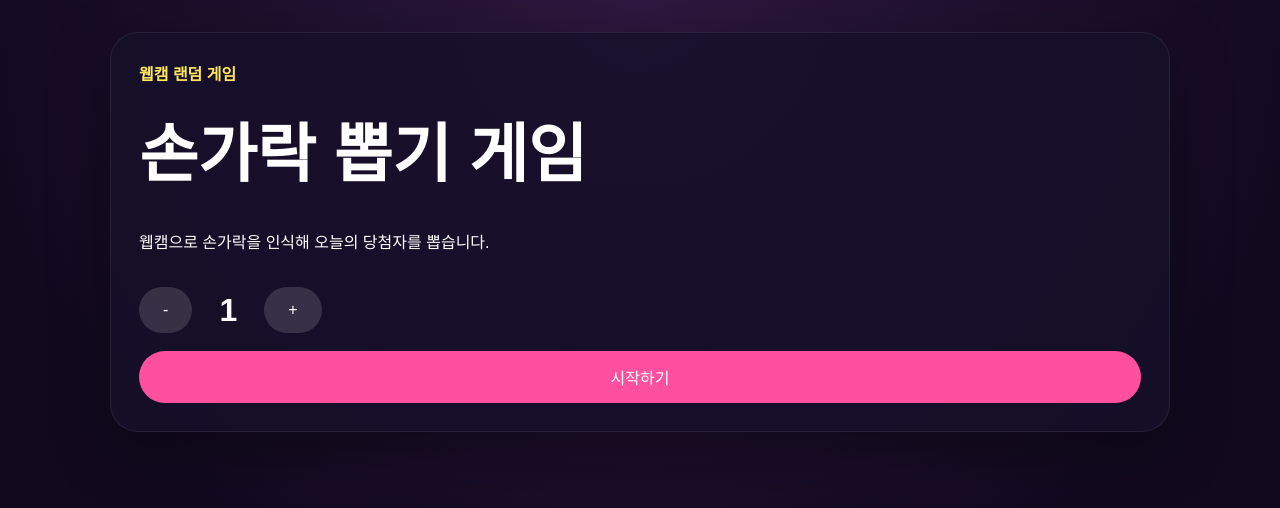
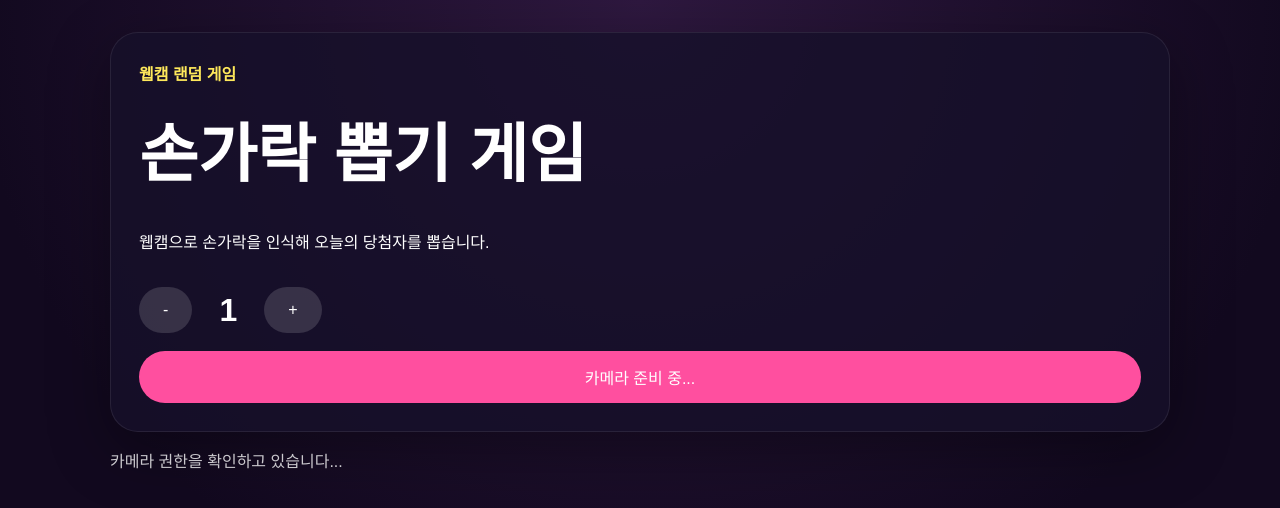
Before and after one commit to KimYooBin1/Lottery, a React (Vite) app: page / in a window 1280 px wide. Both pictures are taken after a click on the button "시작하기". Shown: the top 508 px of the page. Built offline with nearby package versions, Linux system fonts and the light colour scheme; no server answers.

Commit message:
fix: show camera request feedback on start (#3)

```diff
--- a/src/App.tsx
+++ b/src/App.tsx
@@ -12,7 +12,7 @@ import { captureResultImage } from "./features/capture/resultCapture";
 export default function App() {
   const [winnerCount, setWinnerCount] = useState(DEFAULT_GAME_CONFIG.winnerCount);
   const videoRef = useRef<HTMLVideoElement>(null);
-  const { stream, error, start, stop } = useCamera();
+  const { stream, error, isStarting, start, stop } = useCamera();
   const { tracked, activeFingers, statusMessage } = useHandTracking(videoRef, stream);
   const { state, countdown, result, reset } = useGameEngine(activeFingers, winnerCount);
   const shareSupported = useMemo(() => supportsFileShare(), []);
@@ -41,7 +41,12 @@ export default function App() {
   return (
     <div className="app-shell">
       {!stream ? (
-        <HomeScreen winnerCount={winnerCount} onWinnerCountChange={setWinnerCount} onStart={start} />
+        <HomeScreen
+          winnerCount={winnerCount}
+          isStarting={isStarting}
+          onWinnerCountChange={setWinnerCount}
+          onStart={start}
+        />
       ) : result ? (
         <ResultScreen
           winnerFingerIds={result.winnerFingerIds}
@@ -63,6 +68,7 @@ export default function App() {
           onExit={handleExit}
         />
       )}
+      {isStarting ? <p className="app-info">카메라 권한을 확인하고 있습니다...</p> : null}
       {error ? <p className="app-error">{error}</p> : null}
     </div>
   );
--- a/src/components/home/HomeScreen.tsx
+++ b/src/components/home/HomeScreen.tsx
@@ -1,26 +1,32 @@
 type Props = {
   winnerCount: number;
+  isStarting?: boolean;
   onWinnerCountChange: (value: number) => void;
   onStart: () => void;
 };
 
-export function HomeScreen({ winnerCount, onWinnerCountChange, onStart }: Props) {
+export function HomeScreen({ winnerCount, isStarting = false, onWinnerCountChange, onStart }: Props) {
   return (
     <section className="panel home-screen">
       <p className="eyebrow">웹캠 랜덤 게임</p>
       <h1>손가락 뽑기 게임</h1>
       <p>웹캠으로 손가락을 인식해 오늘의 당첨자를 뽑습니다.</p>
       <div className="stepper">
-        <button type="button" aria-label="-" onClick={() => onWinnerCountChange(Math.max(1, winnerCount - 1))}>
+        <button
+          type="button"
+          aria-label="-"
+          disabled={isStarting}
+          onClick={() => onWinnerCountChange(Math.max(1, winnerCount - 1))}
+        >
           -
         </button>
         <span className="stepper-value">{winnerCount}</span>
-        <button type="button" aria-label="+" onClick={() => onWinnerCountChange(winnerCount + 1)}>
+        <button type="button" aria-label="+" disabled={isStarting} onClick={() => onWinnerCountChange(winnerCount + 1)}>
           +
         </button>
       </div>
-      <button type="button" className="primary-button" onClick={onStart}>
-        시작하기
+      <button type="button" className="primary-button" onClick={onStart} disabled={isStarting}>
+        {isStarting ? "카메라 준비 중..." : "시작하기"}
       </button>
     </section>
   );
--- a/src/hooks/useCamera.ts
+++ b/src/hooks/useCamera.ts
@@ -4,14 +4,18 @@ import { requestCameraStream, stopCameraStream } from "../lib/camera";
 export function useCamera() {
   const [stream, setStream] = useState<MediaStream | null>(null);
   const [error, setError] = useState<string | null>(null);
+  const [isStarting, setIsStarting] = useState(false);
 
   const start = useCallback(async () => {
+    setIsStarting(true);
     try {
       const next = await requestCameraStream();
       setStream(next);
       setError(null);
     } catch (err) {
       setError(err instanceof Error ? err.message : "카메라를 시작할 수 없습니다.");
+    } finally {
+      setIsStarting(false);
     }
   }, []);
 
@@ -22,5 +26,5 @@ export function useCamera() {
 
   useEffect(() => stop, [stop]);
 
-  return { stream, error, start, stop };
+  return { stream, error, isStarting, start, stop };
 }
--- a/src/styles/global.css
+++ b/src/styles/global.css
@@ -42,3 +42,8 @@ input {
   color: #ff9abf;
   margin-top: 16px;
 }
+
+.app-info {
+  color: rgba(255, 255, 255, 0.78);
+  margin-top: 16px;
+}
```
Also changed, not shown: 2 other files (tests, documents, lock files or other folders).
